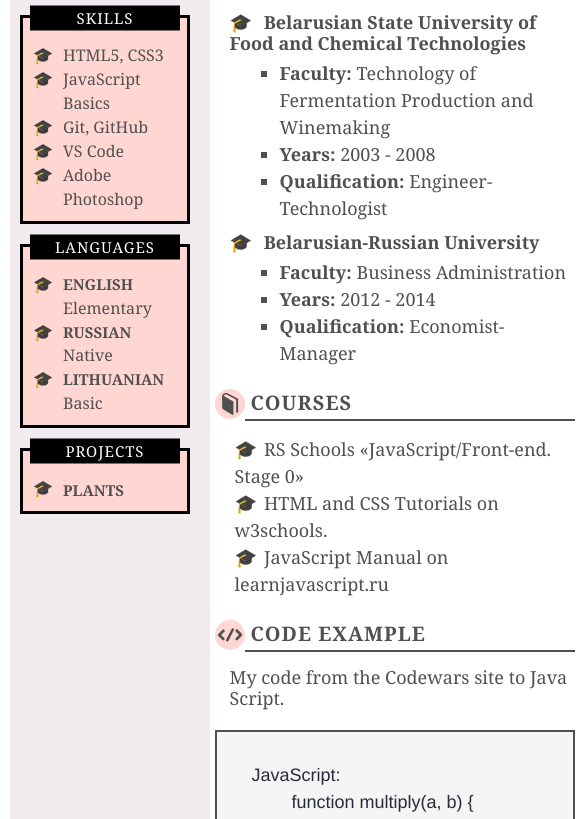
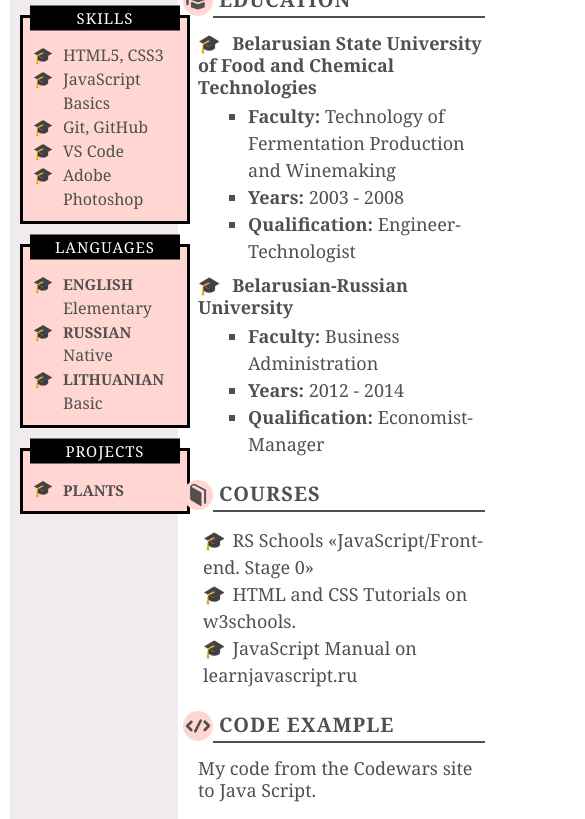
Before and after one commit to MarynaPe/CV, a plain HTML site: page index.html in a window 390 px wide. Shown: the part 361-1180 px from the top of the page, 585 px wide, since content can reach past the window. Drawn offline with Linux system fonts and the light colour scheme.

Commit message:
Update style.css

```diff
--- a/css/style.css
+++ b/css/style.css
@@ -281,7 +281,7 @@ a:hover {
 @media screen and (max-width: 601px) {
 
    .wrapper {
-      width: 590px;
+      width: 500px;
       background-color: #ffffff;
       margin: 0;
       box-shadow: 10px 10px 30px -2px rgba(0, 0, 0, 0.23);
```
